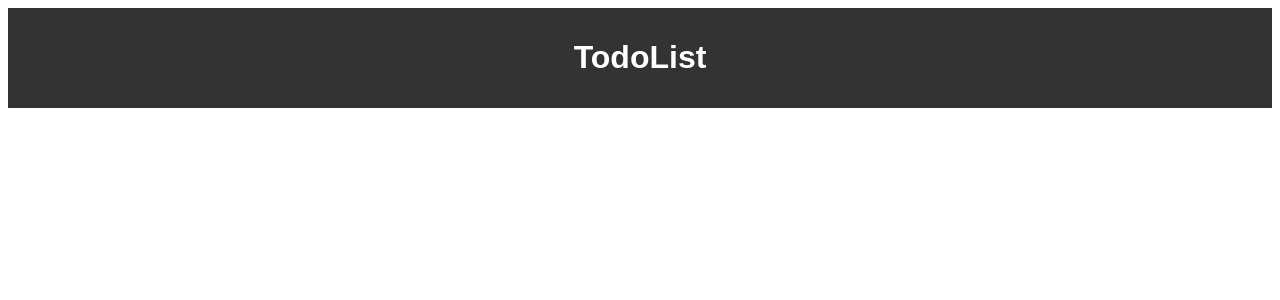
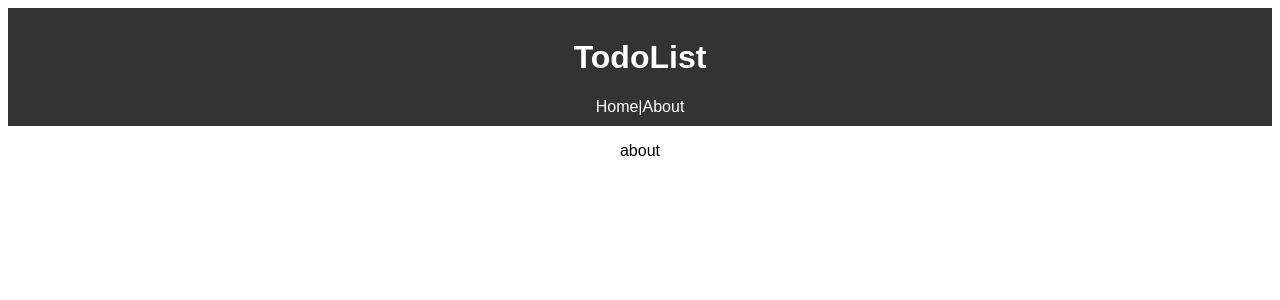
Before and after one commit to chsal/Angular-practice-codesandbox, an Angular app: page /about in a window 1280 px wide. Before the commit this address led to /. Shown: the top 300 px of the page. Built offline with nearby package versions, Linux system fonts and the light colour scheme.

Commit message:
Add About page and add links to home and about in header

```diff
--- a/src/app/components/layout/header/header.component.html
+++ b/src/app/components/layout/header/header.component.html
@@ -2,4 +2,5 @@
   <h1>
     TodoList
   </h1>
+  <nav><a routerLink="/">Home</a>|<a routerLink="/about">About</a></nav>
 </header>
--- /dev/null
+++ b/src/app/components/pages/about.component.html
@@ -0,0 +1,3 @@
+<p>
+  about
+</p>
--- /dev/null
+++ b/src/app/components/pages/about.component.ts
@@ -0,0 +1,8 @@
+import { Component } from "@angular/core";
+
+@Component({
+  selector: "about",
+  templateUrl: "./about.component.html",
+  styleUrls: ["./about.component.css"]
+})
+export class about {}
```
Also changed, not shown: src/app/app.module.ts (+7 -3 lines), src/app/components/pages/about.component.css (added).
